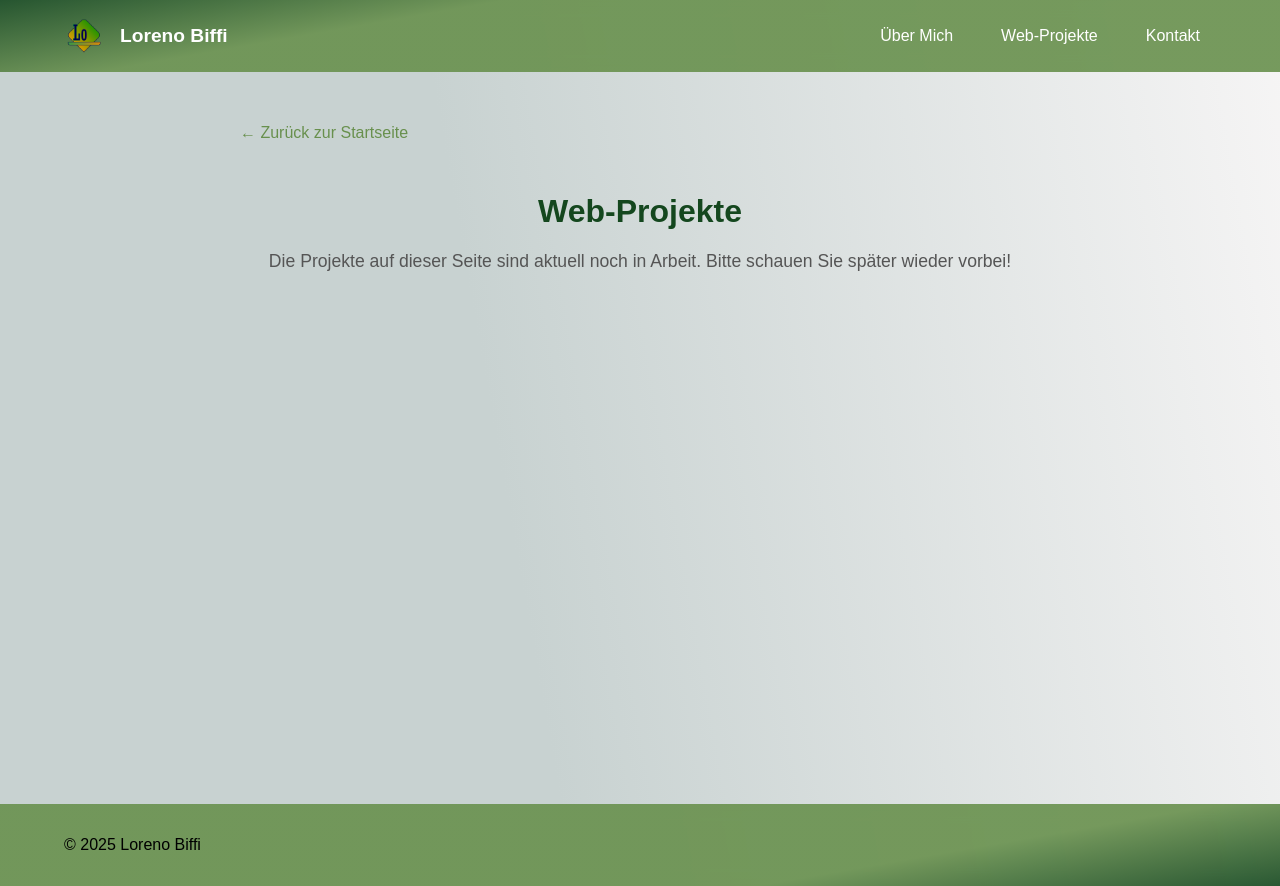
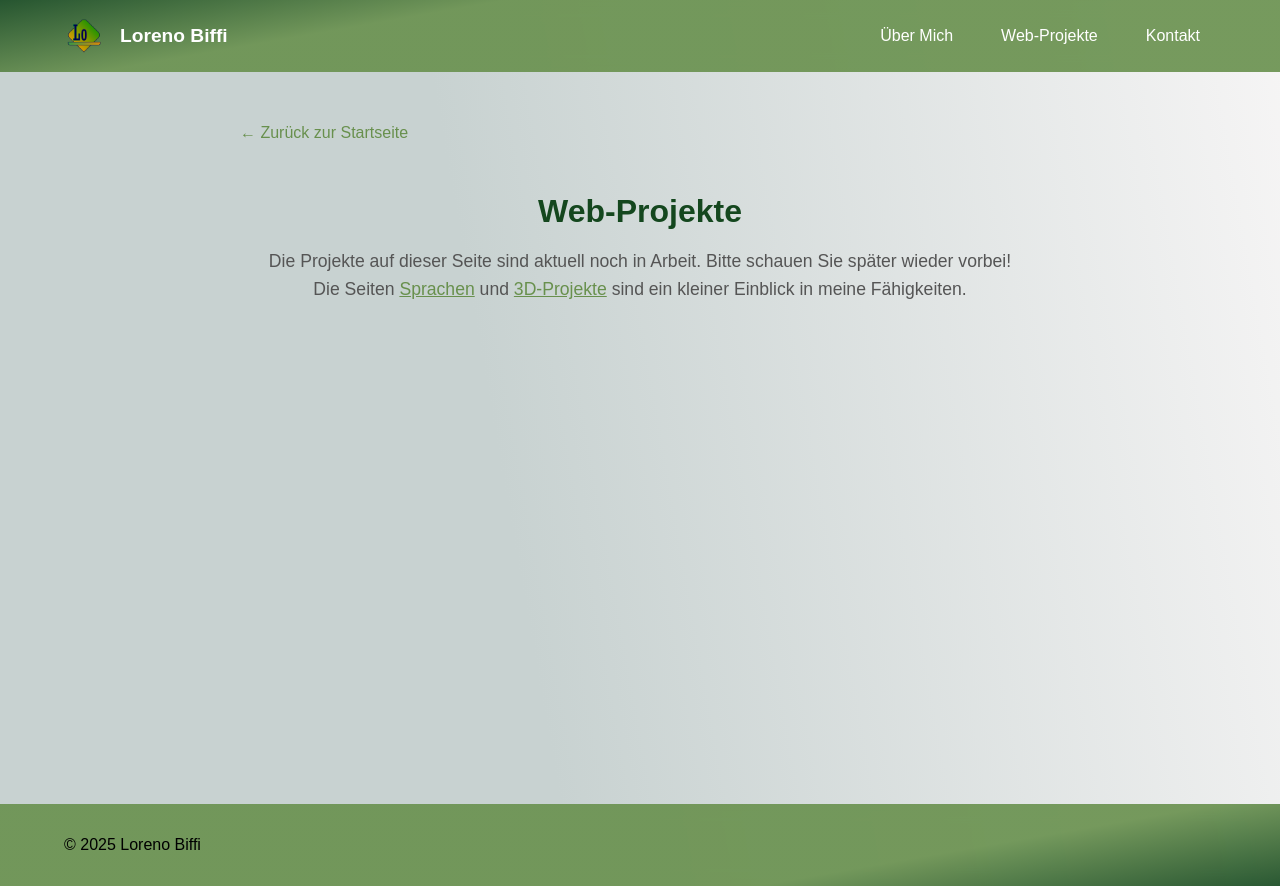
Before and after one commit to LorenoWiss/LorenoBiffiWebseite, a Vue app in the folder Bewerbungswebseite/: page /web-projekte in a window 1280 px wide. Built offline with nearby package versions, Linux system fonts and the light colour scheme.

Commit message:
Die Web-Projekte Seite hat jetzt links zu Sprachen und 3D-Projekte, weil es auf diesen seiten schon ein wenig zu sehen gibt

```diff
--- a/Bewerbungswebseite/src/components/WebProjekte.vue
+++ b/Bewerbungswebseite/src/components/WebProjekte.vue
@@ -5,7 +5,10 @@
       <h1 class="page-title">Web-Projekte</h1>
       <p class="info-text">
         Die Projekte auf dieser Seite sind aktuell noch in Arbeit. Bitte schauen Sie später wieder
-        vorbei!
+        vorbei! <br />
+        Die Seiten <router-link to="/sprachen">Sprachen</router-link> und
+        <router-link to="/3d-projekte">3D-Projekte</router-link> sind ein kleiner Einblick in meine
+        Fähigkeiten.
       </p>
     </div>
   </section>
@@ -61,4 +64,17 @@ export default {
   text-align: center;
   line-height: 1.6;
 }
+
+.info-text a,
+.info-text .router-link {
+  color: #68904d;
+  text-decoration: underline;
+  font-weight: 500;
+  transition: color 0.3s;
+}
+
+.info-text a:hover,
+.info-text .router-link:hover {
+  color: #14471e;
+}
 </style>
```
